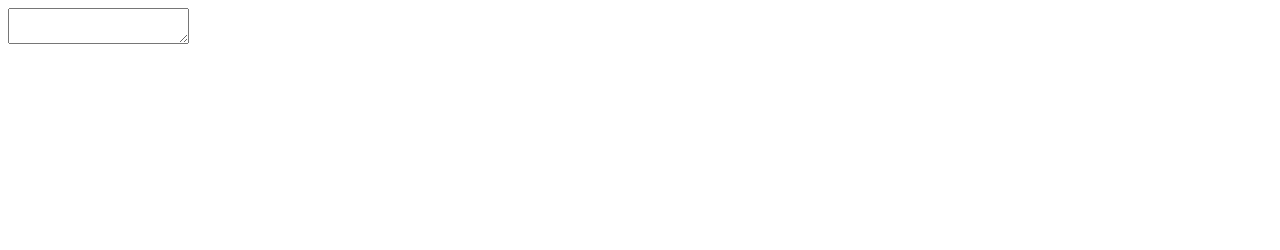
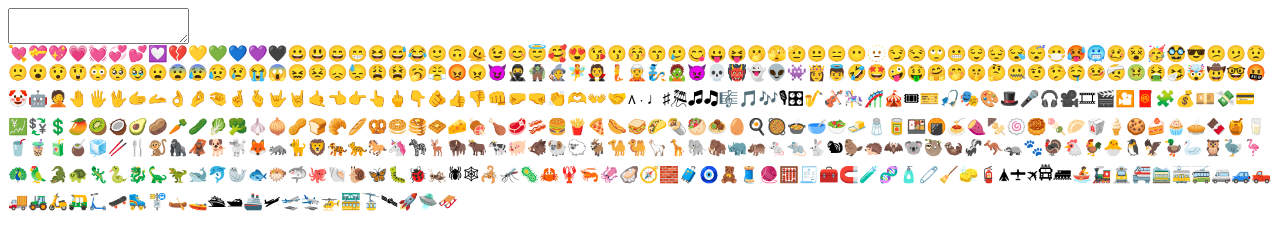
Before and after one commit to flaneurette/Emojis, a plain HTML site: page index.html in a window 1280 px wide. Drawn offline with Linux system fonts and the light colour scheme.

Commit message:
Update index.html

```diff
--- a/index.html
+++ b/index.html
@@ -1,6 +1,12 @@
+<!-- test case -->
+
 <textarea id="post"></textarea>
 
 <div id="emoji">
 </div>
 
 <script src="emojis.js" type="text/javascript"></script>
+
+<script>
+  emoticons('post');
+</script>
```
